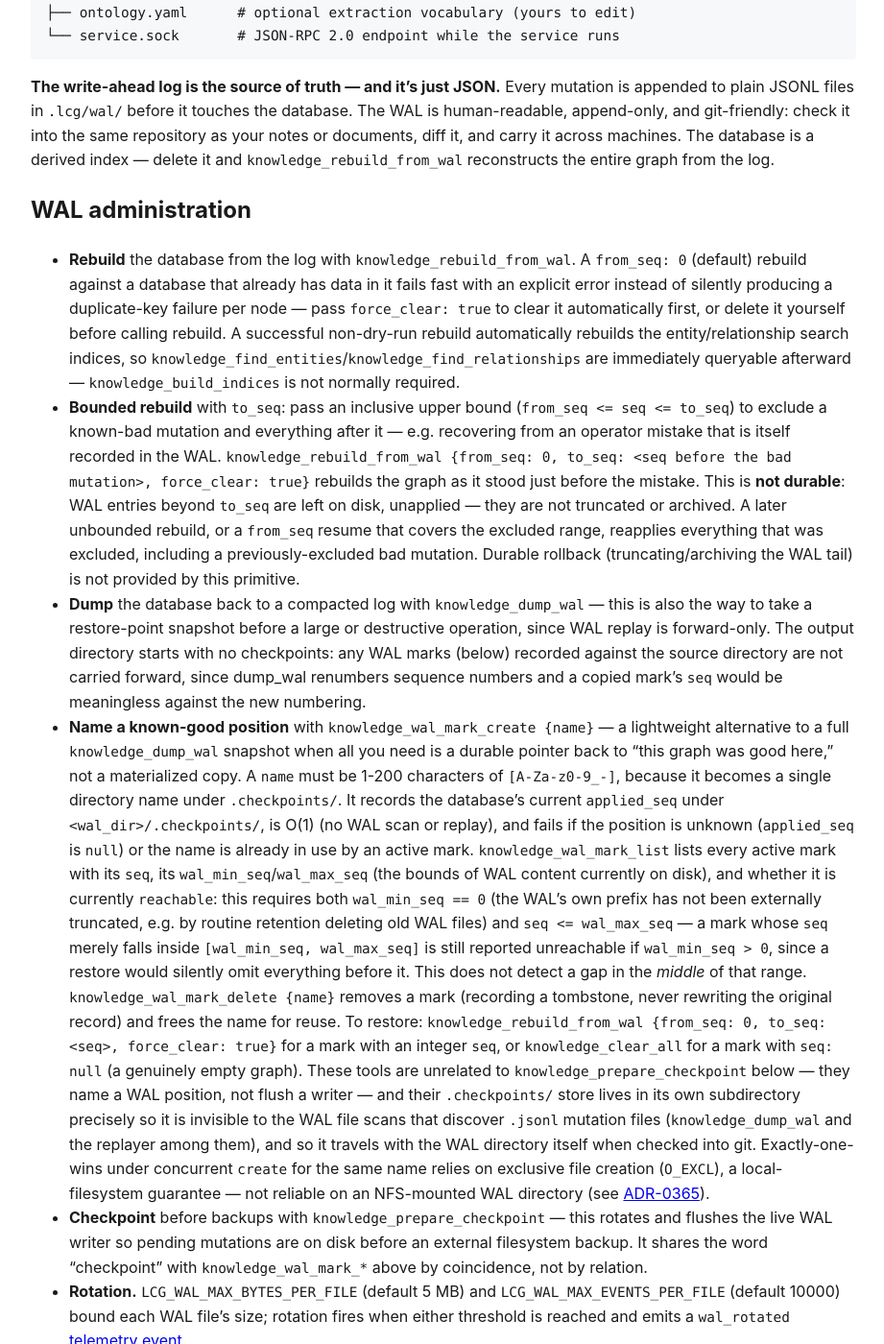
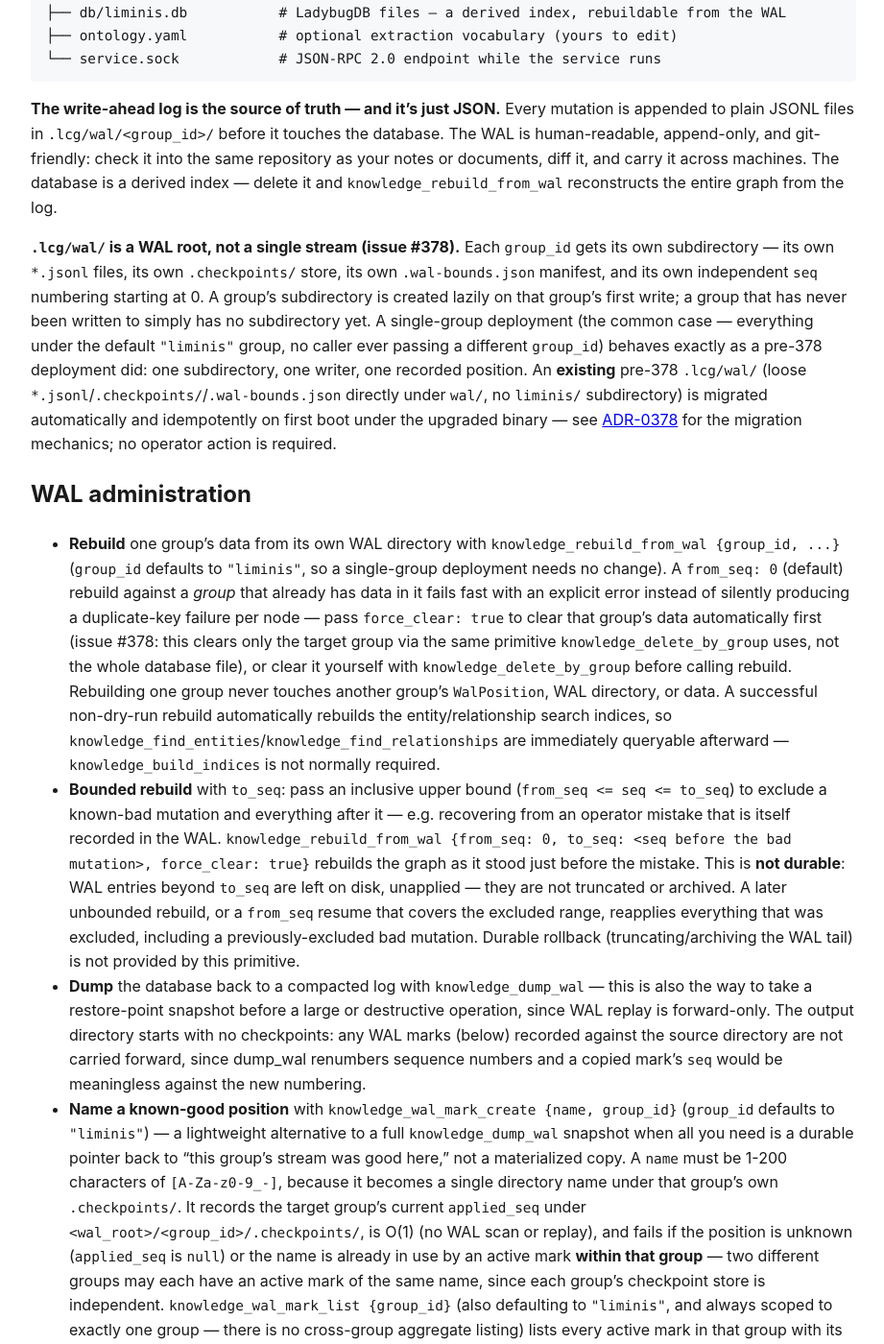
Before and after one commit to verveguy/liminis-context-graph, a Jekyll site: the page built from docs/operations.md, in a window 1280 px wide and 1400 px high, scrolled down 370 px. Shown: the whole window at 96% size, without its empty margins (178-1099 px from the left). Built offline with Jekyll 4.4.1, drawn with Linux system fonts in a browser that asks for light colours; some of the changed text lies outside the part shown.

````diff
--- a/docs/operations.md
+++ b/docs/operations.md
@@ -11,27 +11,44 @@ Everything the service manages lives under `.lcg/` in the workspace:
 
 ```text
 .lcg/
-├── wal/               # append-only JSONL mutation log — the durable record (git-friendly)
-├── db/liminis.db      # LadybugDB files — a derived index, rebuildable from the WAL
-├── ontology.yaml      # optional extraction vocabulary (yours to edit)
-└── service.sock       # JSON-RPC 2.0 endpoint while the service runs
+├── wal/                    # WAL root — one subdirectory per group_id (issue #378)
+│   └── liminis/            # the default group's stream: *.jsonl, .checkpoints/, .wal-bounds.json
+├── db/liminis.db           # LadybugDB files — a derived index, rebuildable from the WAL
+├── ontology.yaml           # optional extraction vocabulary (yours to edit)
+└── service.sock            # JSON-RPC 2.0 endpoint while the service runs
 ```
 
 **The write-ahead log is the source of truth — and it's just JSON.** Every mutation is appended
-to plain JSONL files in `.lcg/wal/` before it touches the database. The WAL is human-readable,
-append-only, and git-friendly: check it into the same repository as your notes or documents,
-diff it, and carry it across machines. The database is a derived index — delete it and
+to plain JSONL files in `.lcg/wal/<group_id>/` before it touches the database. The WAL is
+human-readable, append-only, and git-friendly: check it into the same repository as your notes or
+documents, diff it, and carry it across machines. The database is a derived index — delete it and
 `knowledge_rebuild_from_wal` reconstructs the entire graph from the log.
+
+**`.lcg/wal/` is a WAL root, not a single stream (issue #378).** Each `group_id` gets its own
+subdirectory — its own `*.jsonl` files, its own `.checkpoints/` store, its own
+`.wal-bounds.json` manifest, and its own independent `seq` numbering starting at 0. A group's
+subdirectory is created lazily on that group's first write; a group that has never been written
+to simply has no subdirectory yet. A single-group deployment (the common case — everything under
+the default `"liminis"` group, no caller ever passing a different `group_id`) behaves exactly as
+a pre-378 deployment did: one subdirectory, one writer, one recorded position. An **existing**
+pre-378 `.lcg/wal/` (loose `*.jsonl`/`.checkpoints/`/`.wal-bounds.json` directly under `wal/`, no
+`liminis/` subdirectory) is migrated automatically and idempotently on first boot under the
+upgraded binary — see [ADR-0378](adr/0378-multi-stream-wal-per-group-directory.md) for the
+migration mechanics; no operator action is required.
 
 ## WAL administration
 
-- **Rebuild** the database from the log with `knowledge_rebuild_from_wal`. A `from_seq: 0`
-  (default) rebuild against a database that already has data in it fails fast with an explicit
-  error instead of silently producing a duplicate-key failure per node — pass
-  `force_clear: true` to clear it automatically first, or delete it yourself before calling
-  rebuild. A successful non-dry-run rebuild automatically rebuilds the entity/relationship
-  search indices, so `knowledge_find_entities`/`knowledge_find_relationships` are immediately
-  queryable afterward — `knowledge_build_indices` is not normally required.
+- **Rebuild** one group's data from its own WAL directory with `knowledge_rebuild_from_wal
+  {group_id, ...}` (`group_id` defaults to `"liminis"`, so a single-group deployment needs no
+  change). A `from_seq: 0` (default) rebuild against a *group* that already has data in it fails
+  fast with an explicit error instead of silently producing a duplicate-key failure per node —
+  pass `force_clear: true` to clear that group's data automatically first (issue #378: this
+  clears only the target group via the same primitive `knowledge_delete_by_group` uses, not the
+  whole database file), or clear it yourself with `knowledge_delete_by_group` before calling
+  rebuild. Rebuilding one group never touches another group's `WalPosition`, WAL directory, or
+  data. A successful non-dry-run rebuild automatically rebuilds the entity/relationship search
+  indices, so `knowledge_find_entities`/`knowledge_find_relationships` are immediately queryable
+  afterward — `knowledge_build_indices` is not normally required.
 - **Bounded rebuild** with `to_seq`: pass an inclusive upper bound (`from_seq <= seq <= to_seq`)
   to exclude a known-bad mutation and everything after it — e.g. recovering from an operator
   mistake that is itself recorded in the WAL. `knowledge_rebuild_from_wal {from_seq: 0,
@@ -46,32 +63,41 @@ diff it, and carry it across machines. The database is a derived index — delet
   is forward-only. The output directory starts with no checkpoints: any WAL marks (below)
   recorded against the source directory are not carried forward, since dump_wal renumbers
   sequence numbers and a copied mark's `seq` would be meaningless against the new numbering.
-- **Name a known-good position** with `knowledge_wal_mark_create {name}` — a lightweight
-  alternative to a full `knowledge_dump_wal` snapshot when all you need is a durable pointer back
-  to "this graph was good here," not a materialized copy. A `name` must be 1-200 characters of
-  `[A-Za-z0-9_-]`, because it becomes a single directory name under `.checkpoints/`. It records
-  the database's current `applied_seq` under `<wal_dir>/.checkpoints/`, is O(1) (no WAL scan or
+- **Name a known-good position** with `knowledge_wal_mark_create {name, group_id}` (`group_id`
+  defaults to `"liminis"`) — a lightweight alternative to a full `knowledge_dump_wal` snapshot
+  when all you need is a durable pointer back to "this group's stream was good here," not a
+  materialized copy. A `name` must be 1-200 characters of `[A-Za-z0-9_-]`, because it becomes a
+  single directory name under that group's own `.checkpoints/`. It records the target group's
+  current `applied_seq` under `<wal_root>/<group_id>/.checkpoints/`, is O(1) (no WAL scan or
   replay), and fails if the position is unknown (`applied_seq` is `null`) or the name is already
-  in use by an active mark. `knowledge_wal_mark_list` lists every active mark with its `seq`, its
-  `wal_min_seq`/`wal_max_seq` (the bounds of WAL content currently on disk), and whether it is
-  currently `reachable`: this requires both `wal_min_seq == 0` (the WAL's own prefix has not been
-  externally truncated, e.g. by routine retention deleting old WAL files) and `seq <=
+  in use by an active mark **within that group** — two different groups may each have an active
+  mark of the same name, since each group's checkpoint store is independent. `knowledge_wal_mark_list
+  {group_id}` (also defaulting to `"liminis"`, and always scoped to exactly one group — there is
+  no cross-group aggregate listing) lists every active mark in that group with its `seq`, its
+  `wal_min_seq`/`wal_max_seq` (the bounds of that group's WAL content currently on disk), and
+  whether it is currently `reachable`: this requires both `wal_min_seq == 0` (the WAL's own prefix
+  has not been externally truncated, e.g. by routine retention deleting old WAL files) and `seq <=
   wal_max_seq` — a mark whose `seq` merely falls inside `[wal_min_seq, wal_max_seq]` is still
   reported unreachable if `wal_min_seq > 0`, since a restore would silently omit everything before
-  it. This does not detect a gap in the *middle* of that range. `knowledge_wal_mark_delete {name}` removes a
-  mark (recording a tombstone, never rewriting the original record) and frees the name for reuse.
-  To restore: `knowledge_rebuild_from_wal {from_seq: 0, to_seq: <seq>, force_clear: true}` for a
-  mark with an integer `seq`, or `knowledge_clear_all` for a mark with `seq: null` (a genuinely
-  empty graph). These tools are unrelated to `knowledge_prepare_checkpoint` below — they name a
-  WAL position, not flush a writer — and their `.checkpoints/` store lives in its own
-  subdirectory precisely so it is invisible to the WAL file scans that discover `.jsonl` mutation
-  files (`knowledge_dump_wal` and the replayer among them), and so it travels with the WAL
+  it. This does not detect a gap in the *middle* of that range. `knowledge_wal_mark_delete {name,
+  group_id}` removes a mark from that group (recording a tombstone, never rewriting the original
+  record) and frees the name for reuse within that group. To restore: `knowledge_rebuild_from_wal
+  {group_id, from_seq: 0, to_seq: <seq>, force_clear: true}` for a mark with an integer `seq`, or
+  `knowledge_delete_by_group {group_ids: [group_id]}` for a mark with `seq: null` (a genuinely
+  empty group) — or `knowledge_clear_all` if you mean to reset every group, not just one. These
+  tools are unrelated to `knowledge_prepare_checkpoint` below — they name a WAL position, not
+  flush a writer — and each group's `.checkpoints/` store lives in its own subdirectory precisely
+  so it is invisible to the WAL file scans that discover `.jsonl` mutation files
+  (`knowledge_dump_wal` and the replayer among them), and so it travels with that group's WAL
   directory itself when checked into git. Exactly-one-wins under concurrent `create` for the same
-  name relies on exclusive file creation (`O_EXCL`), a local-filesystem guarantee — not reliable
-  on an NFS-mounted WAL directory (see [ADR-0365](adr/0365-wal-checkpoints-directory-per-name-store.md)).
+  name (within one group) relies on exclusive file creation (`O_EXCL`), a local-filesystem
+  guarantee — not reliable on an NFS-mounted WAL directory (see
+  [ADR-0365](adr/0365-wal-checkpoints-directory-per-name-store.md)).
 - **Checkpoint** before backups with `knowledge_prepare_checkpoint` — this rotates and flushes
-  the live WAL writer so pending mutations are on disk before an external filesystem backup. It
-  shares the word "checkpoint" with `knowledge_wal_mark_*` above by coincidence, not by relation.
+  every group's live WAL writer (issue #378: an instance-wide operation now spans however many
+  groups this process has written to, not one writer) so pending mutations are on disk before an
+  external filesystem backup. It shares the word "checkpoint" with `knowledge_wal_mark_*` above
+  by coincidence, not by relation, and takes no `group_id` — it is always whole-instance.
 - **Rotation.** `LCG_WAL_MAX_BYTES_PER_FILE` (default 5 MB) and `LCG_WAL_MAX_EVENTS_PER_FILE`
   (default 10000) bound each WAL file's size; rotation fires when either threshold is reached
   and emits a `wal_rotated` [telemetry event](telemetry.md#wal_rotated).
@@ -145,11 +171,25 @@ degraded (no connected database). A rising `name_index_fallback_scans` count, or
 investigating — see [ADR-0283](adr/0283-name-index-scan-fallback-for-endpoint-authority.md) for the
 mechanism.
 
-**`wal.applied_seq`** and **`wal.max_seq`** (issue #353) — let a caller decide, from a single
-`knowledge_status` call and an integer comparison, whether its local DB is already consistent
-with the WAL, needs an incremental resume, or needs a full rebuild. `wal.applied_seq` is read
-from a persisted DB row on every call — never cached in memory, so the value survives a service
-restart. `wal.max_seq` always reports the true highest `seq` actually present on disk (or
+**`wal_groups`** (issue #378) — an additive map, keyed by `group_id`, of every group that
+currently has a WAL directory, each entry shaped like the flat `wal` object below
+(`{applied_seq, max_seq}`). This is the multi-group view; the flat `wal.applied_seq`/`wal.max_seq`
+fields described next remain present and **pinned specifically to the default `"liminis"`
+group**, unchanged in meaning from a pre-378 single-group deployment — a caller that only reads
+the flat fields (e.g. an existing integration written before this issue) needs no change. If the
+default group has no WAL directory at all (e.g. a pure replica that has only ever hydrated
+non-default groups), the flat fields report `null`/absent rather than an error — a documented
+signal that this instance has no default group, not a broken or un-hydrated instance. Do not
+confuse "not in `wal_groups`" with "at position 0": a group present in the map with
+`applied_seq: 0` has a directory and a known position; a group absent from the map entirely has no
+WAL directory yet.
+
+**`wal.applied_seq`** and **`wal.max_seq`** (issue #353; scoped to the default group by issue
+#378) — let a caller decide, from a single `knowledge_status` call and an integer comparison,
+whether its local DB is already consistent with the default group's WAL, needs an incremental
+resume, or needs a full rebuild. `wal.applied_seq` is read from a persisted DB row on every call —
+never cached in memory, so the value survives a service restart. `wal.max_seq` always reports the
+true highest `seq` actually present on disk for the default group (or
 `None`/`null` if the WAL is empty or unconfigured); an externally-updated WAL (e.g. a distributed,
 git-published WAL pulled by another process) is observed on the very next call, at worst after one
 reconciling full scan (issue #375). In the common case it's computed from a small manifest sidecar
````
Also changed, not shown: docs/ipc-mcp-reference.md (+28 -22 lines).
